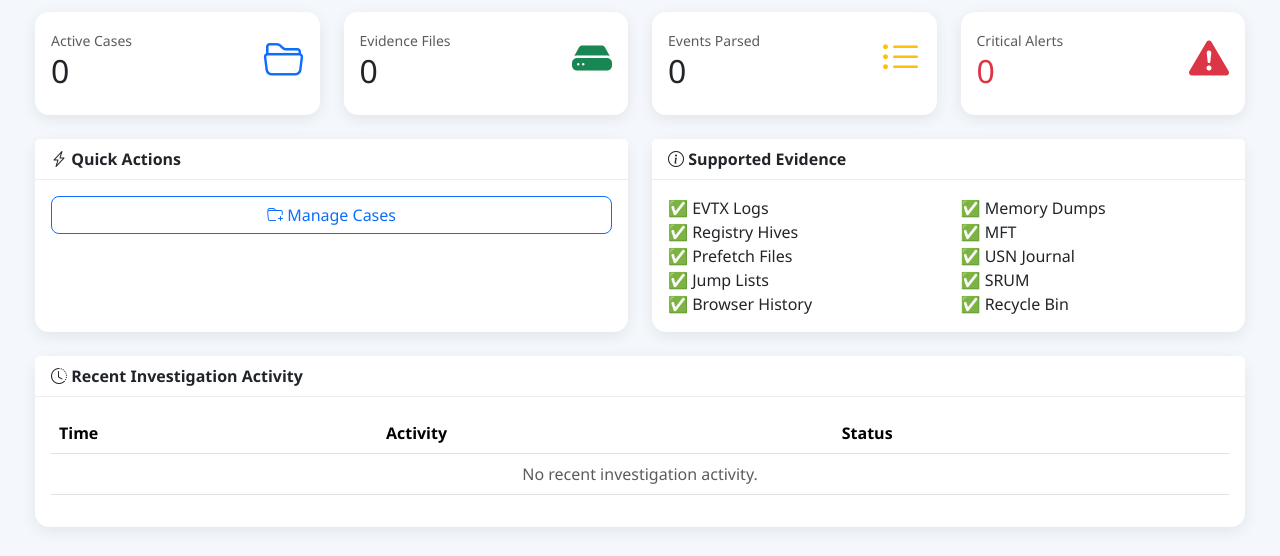
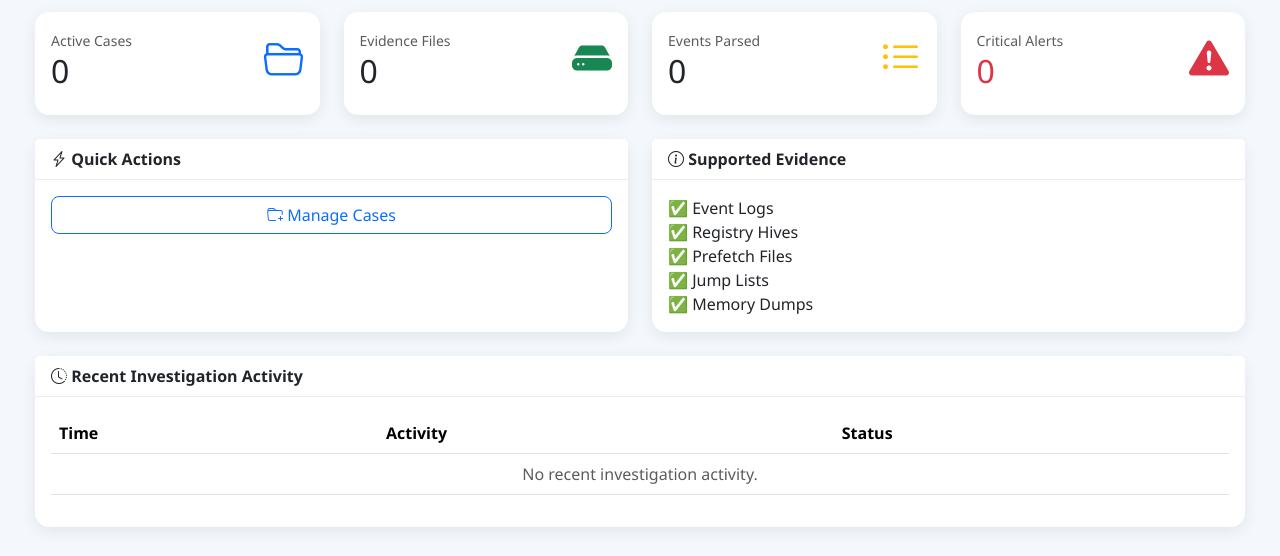
Before and after one commit to itsmeRiF/dfir-framework2, a Flask app: page /dashboard in a window 1280 px wide. Shown: the part 195-751 px from the top of the page. Run offline with Flask 3, Linux system fonts and the light colour scheme; data that the repository does not hold is empty.

Commit message:
some UI and contextual changes

```diff
--- a/modules/parser/artifact_router.py
+++ b/modules/parser/artifact_router.py
@@ -22,7 +22,7 @@ ARTIFACT_TYPES = {
         "extensions": {".automaticdestinations-ms", ".customdestinations-ms"},
     },
     "registry": {
-        "label": "Registry Hive (SYSTEM/SOFTWARE/SAM/NTUSER/etc.)",
+        "label": "Registry Hive (SYSTEM/SOFTWARE/etc.)",
         "extensions": {".dat", ".hiv", ".registry"},
     },
     "memory": {
--- a/modules/parser/memory.py
+++ b/modules/parser/memory.py
@@ -75,7 +75,7 @@ def _run_volatility(filepath: str, output_dir: str) -> list[dict]:
 
     if not vol_cmd:
         return events
-
+## Lets add other plugins while we perform better with this as we grow! --itsmeRiF
     plugins = (
         ("windows.pslist.PsList", "Process List"),
         ("windows.netscan.NetScan", "Network Connections"),
--- a/templates/dashboard.html
+++ b/templates/dashboard.html
@@ -209,23 +209,14 @@
 
                     <div class="col-6">
 
-                        ✅ EVTX Logs<br>
+                        ✅ Event Logs<br>
                         ✅ Registry Hives<br>
                         ✅ Prefetch Files<br>
                         ✅ Jump Lists<br>
-                        ✅ Browser History
+						✅ Memory Dumps<br>
 
                     </div>
 
-                    <div class="col-6">
-
-                        ✅ Memory Dumps<br>
-                        ✅ MFT<br>
-                        ✅ USN Journal<br>
-                        ✅ SRUM<br>
-                        ✅ Recycle Bin
-
-                    </div>
 
                 </div>
 
```
Also changed, not shown: templates/evidence.html (+1 -12 lines).
